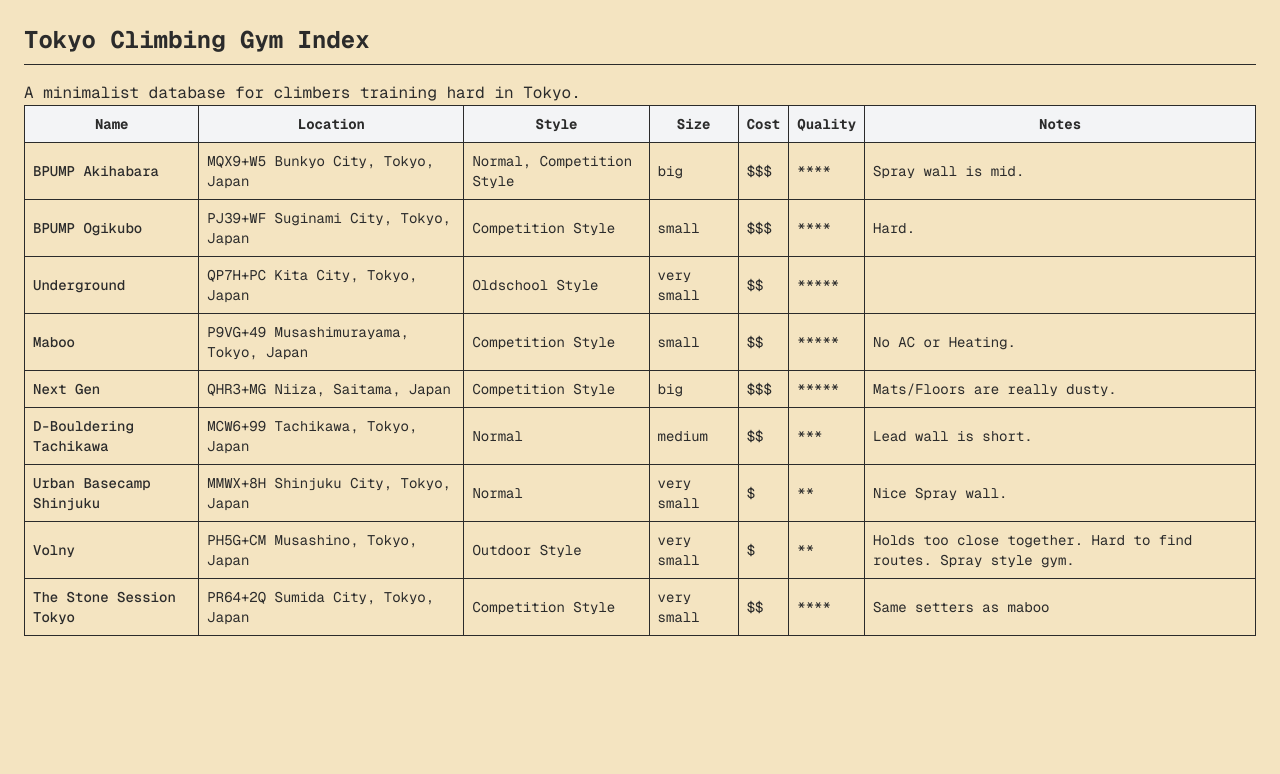
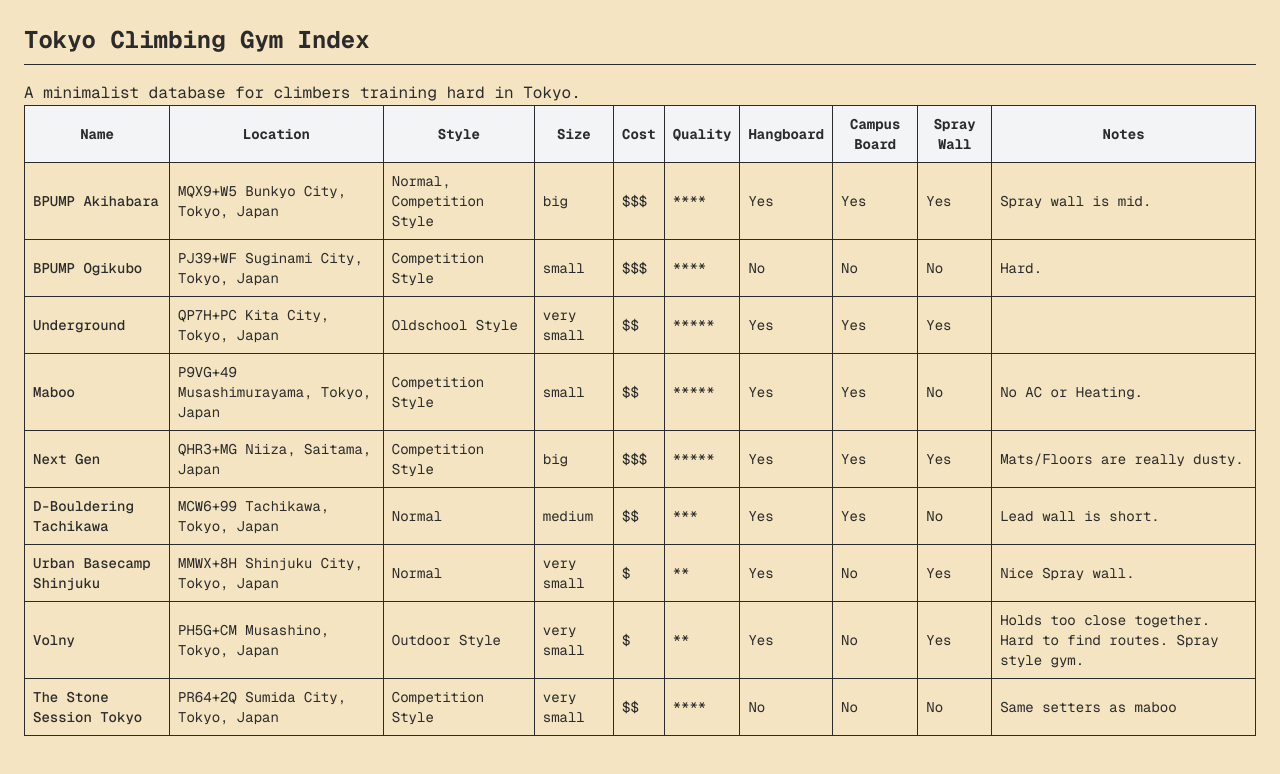
Before and after one commit to zyeo/tokyo-climbing-gym-index, a Next.js app in the folder web/: page / in a window 1280 px wide. Shown: the top 774 px of the page. Built offline with nearby package versions, Linux system fonts and the light colour scheme.

Commit message:
add columns to table, add todo on readme

```diff
--- a/web/src/app/page.tsx
+++ b/web/src/app/page.tsx
@@ -7,6 +7,7 @@
       <h1 className="text-2xl font-bold border-b pb-2 mb-4">
         Tokyo Climbing Gym Index
       </h1>
+      {/* TODO: add a filter component */}
       <p>A minimalist database for climbers training hard in Tokyo.</p>
 
       <GymTable />
--- a/web/src/components/gymTable.tsx
+++ b/web/src/components/gymTable.tsx
@@ -2,7 +2,7 @@
 import { useState } from "react"
 import rawGyms from '@/data/gym_list.json' assert { type: "json" }
 import { GymListSchema } from "@/types/gymSchema";
-import { SIZE_MAP, COST_MAP, QUALITY_MAP, DEFAULT_SORT_ORDER} from "@/constants/gymConfig";
+import { SIZE_MAP, COST_MAP, QUALITY_MAP, DEFAULT_SORT_ORDER, BOOLEAN_MAP} from "@/constants/gymConfig";
 import { sortGyms, type SortKey, type SortDir } from "@/lib/sortHelpers";
 
 const gymData = GymListSchema.parse(rawGyms);
@@ -54,6 +54,9 @@
           >
             Quality{renderArrow("quality")}
           </th>
+          <th className="border p-2">Hangboard</th>
+          <th className="border p-2">Campus Board</th>
+          <th className="border p-2">Spray Wall</th>
           <th className="border p-2">Notes</th>
         </tr>
       </thead>
@@ -66,6 +69,9 @@
             <td className="border p-2">{SIZE_MAP[gym.size]}</td>
             <td className="border p-2">{COST_MAP[gym.cost]}</td>
             <td className="border p-2">{QUALITY_MAP[gym.quality]}</td>
+            <td className="border p-2">{BOOLEAN_MAP[gym.hangboard.toString()]}</td>
+            <td className="border p-2">{BOOLEAN_MAP[gym.campusBoard.toString()]}</td>
+            <td className="border p-2">{BOOLEAN_MAP[gym.sprayWall.toString()]}</td>
             <td className="border p-2">{gym.notes}</td>
           </tr>
         ))}
--- a/web/src/constants/gymConfig.ts
+++ b/web/src/constants/gymConfig.ts
@@ -29,3 +29,8 @@
     cost: "asc",
     quality: "desc",
   } as const
+
+  export const BOOLEAN_MAP: Record<string, string> = {
+    "true": "Yes",
+    "false": "No",
+  } as const
```
Also changed, not shown: 1 other file (tests, documents, lock files or other folders).
